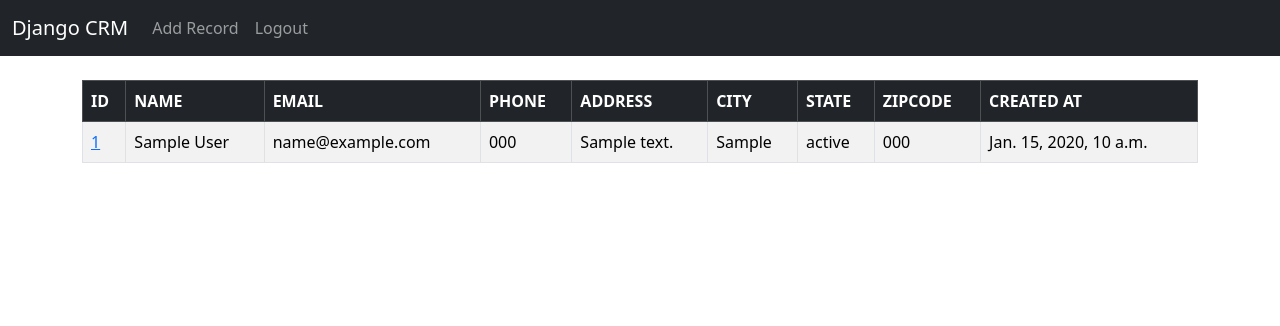
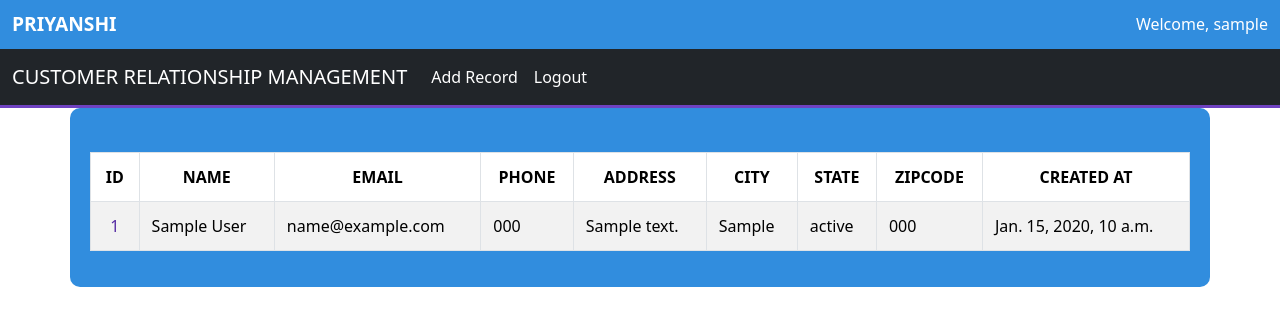
Before and after one commit to Priyanshi0912/Django-CRM, a Django app: page / in a window 1280 px wide. Shown: the top 326 px of the page. Run offline with Django 5.2, Linux system fonts and the light colour scheme; a user stored in the database is signed in; tables that the repository leaves empty hold one stand-in row (values such as "Sample post").

Commit message:
Final touch

```diff
--- a/website/templates/base.html
+++ b/website/templates/base.html
@@ -4,14 +4,14 @@
 <head>
   <meta charset="utf-8">
   <meta name="viewport" content="width=device-width, initial-scale=1">
-  <title>Django CRM</title>
+  <title>CRM</title>
   <link href="https://cdn.jsdelivr.net/npm/bootstrap@5.3.3/dist/css/bootstrap.min.css" rel="stylesheet"
     integrity="sha384-QWTKZyjpPEjISv5WaRU9OFeRpok6YctnYmDr5pNlyT2bRjXh0JMhjY6hW+ALEwIH" crossorigin="anonymous">
 </head>
 
 <body>
   {% include 'navbar.html' %}
-  <div class="container">
+  <div class="container" style="background-color: rgb(49, 141, 222); border-radius: 10px; padding: 20px;">
     <br>
     {% if messages %}
     {% for message in messages %}
@@ -23,7 +23,9 @@
 
     {% endif %}
     {% block content %}
-
+      <div class="text-center">
+        <button type="submit" class="btn btn-success btn-outline-primary">Login</button>
+      </div>
     {% endblock %}
   </div>
 
--- a/website/templates/home.html
+++ b/website/templates/home.html
@@ -2,40 +2,36 @@
 {% block content %}
 {% if user.is_authenticated %}
 
-<table class="table table-striped table-hover table-bordered">
-  <thead class="table-dark">
+<table class="table table-striped table-hover table-bordered" style="border-collapse: collapse;">
+  <thead style="background-color: #6f42c1; color: rgb(206, 30, 30); text-align: center;">
     <tr>
-      <th scope="col">ID</th>
-      <th scope="col">NAME</th>
-      <th scope="col">EMAIL</th>
-      <th scope="col">PHONE</th>
-      <th scope="col">ADDRESS</th>
-      <th scope="col">CITY</th>
-      <th scope="col">STATE</th>
-      <th scope="col">ZIPCODE</th>
-      <th scope="col">CREATED AT</th>
-
+      <th scope="col" style="padding: 12px;">ID</th>
+      <th scope="col" style="padding: 12px;">NAME</th>
+      <th scope="col" style="padding: 12px;">EMAIL</th>
+      <th scope="col" style="padding: 12px;">PHONE</th>
+      <th scope="col" style="padding: 12px;">ADDRESS</th>
+      <th scope="col" style="padding: 12px;">CITY</th>
+      <th scope="col" style="padding: 12px;">STATE</th>
+      <th scope="col" style="padding: 12px;">ZIPCODE</th>
+      <th scope="col" style="padding: 12px;">CREATED AT</th>
     </tr>
   </thead>
   <tbody>
-
     {% if records %}
     {% for record in records %}
-		<tr>
-      <td><a href="{% url 'record' record.id %}">{{ record.id }}</a></td>
-			<td>{{ record.first_name }} {{ record.last_name }}</td>
-			<td>{{ record.email }}</td>
-			<td>{{ record.phone }}</td>
-			<td>{{ record.address }}</td>
-			<td>{{ record.city }}</td>
-			<td>{{ record.state }}</td>
-			<td>{{ record.zipcode }}</td>
-			<td>{{ record.created_at }}</td>
-
+    <tr style="background-color: #2673c0;">
+      <td style="padding: 12px; text-align: center;"><a href="{% url 'record' record.id %}" style="color: #542aa3; text-decoration: none;">{{ record.id }}</a></td>
+      <td style="padding: 12px;">{{ record.first_name }} {{ record.last_name }}</td>
+      <td style="padding: 12px;">{{ record.email }}</td>
+      <td style="padding: 12px;">{{ record.phone }}</td>
+      <td style="padding: 12px;">{{ record.address }}</td>
+      <td style="padding: 12px;">{{ record.city }}</td>
+      <td style="padding: 12px;">{{ record.state }}</td>
+      <td style="padding: 12px;">{{ record.zipcode }}</td>
+      <td style="padding: 12px;">{{ record.created_at }}</td>
     </tr>
     {% endfor %}
     {% endif %}
-
   </tbody>
 </table>
 
@@ -57,7 +53,6 @@
     <button type="submit" class="btn btn-secondary">Login</button>
 
   </form>
-
 </div>
 {% endif %}
 {% endblock %}
--- a/website/templates/navbar.html
+++ b/website/templates/navbar.html
@@ -1,6 +1,26 @@
-<nav class="navbar navbar-expand-lg navbar-dark bg-dark">
+<!--  Strip Above Navbar -->
+<div style="background-color: rgb(49, 141, 222); padding: 10px 0;">
+  <div class="container-fluid d-flex justify-content-between align-items-center text-white">
+      <div>
+          <!-- Logo or Company Name -->
+
+          <span style="font-size: 1.2rem; font-weight: bold;">PRIYANSHI</span>
+      </div>
+      <div>
+          <!-- Contact Info or User Greeting -->
+          {% if user.is_authenticated %}
+          <span>Welcome, {{ user.username }}</span>
+          {% else %}
+          <span>Contact us at: support@crm.com</span>
+          {% endif %}
+      </div>
+  </div>
+</div>
+
+<!-- Main Navbar -->
+<nav class="navbar navbar-expand-lg navbar-dark bg-dark" style="border-bottom: 3px solid #6f42c1;">
   <div class="container-fluid">
-      <a class="navbar-brand" href="{% url 'home' %}">Django CRM</a>
+    <a class="navbar-brand" href="{% url 'home' %}">CUSTOMER RELATIONSHIP MANAGEMENT</a>
     <button class="navbar-toggler" type="button" data-bs-toggle="collapse" data-bs-target="#navbarSupportedContent" aria-controls="navbarSupportedContent" aria-expanded="false" aria-label="Toggle navigation">
       <span class="navbar-toggler-icon"></span>
     </button>
@@ -8,22 +28,19 @@
       <ul class="navbar-nav me-auto mb-2 mb-lg-0">
         {% if user.is_authenticated %}
         <li class="nav-item">
-            <a class="nav-link" href="{% url 'add_record' %}">Add Record</a>
+          <a class="nav-link" href="{% url 'add_record' %}" style="color: white;">Add Record</a>
         </li>
-
         <li class="nav-item">
-            <a class="nav-link" href="{% url 'logout' %}">Logout</a>
+          <a class="nav-link" href="{% url 'logout' %}" style="color: white;">Logout</a>
         </li>
         {% else %}
         <li class="nav-item">
-            <a class="nav-link" href="{% url 'register' %}">Register</a>
+          <a class="nav-link" href="{% url 'register' %}" style="color: white;">Register</a>
         </li>
         <li class="nav-item">
-            <a class="nav-link" href="{% url 'home' %}">Login</a>
+          <a class="nav-link" href="{% url 'home' %}" style="color: white;">Login</a>
         </li>
         {% endif %}
-
-
       </ul>
     </div>
   </div>
--- a/website/templates/record.html
+++ b/website/templates/record.html
@@ -46,7 +46,7 @@
 <br/><br/>
 <a href="{% url 'home' %}" class="btn btn-secondary">Back</a>
 <a href="{% url 'delete_record' customer_record.id %}" class="btn btn-danger">Delete</a>
-<a href="{% url 'update_record' customer_record.id %}" class="btn btn-secondary">Update Record</a>
+<a href="{% url 'update_record' customer_record.id %}" class="btn btn-warning">Update Record</a>
 
 
 {% endblock %}
```
Also changed, not shown: website/templates/register.html (+17 -16 lines), website/templates/crm_logo.png (added). Lines whose indentation alone changed are shown as unchanged.
